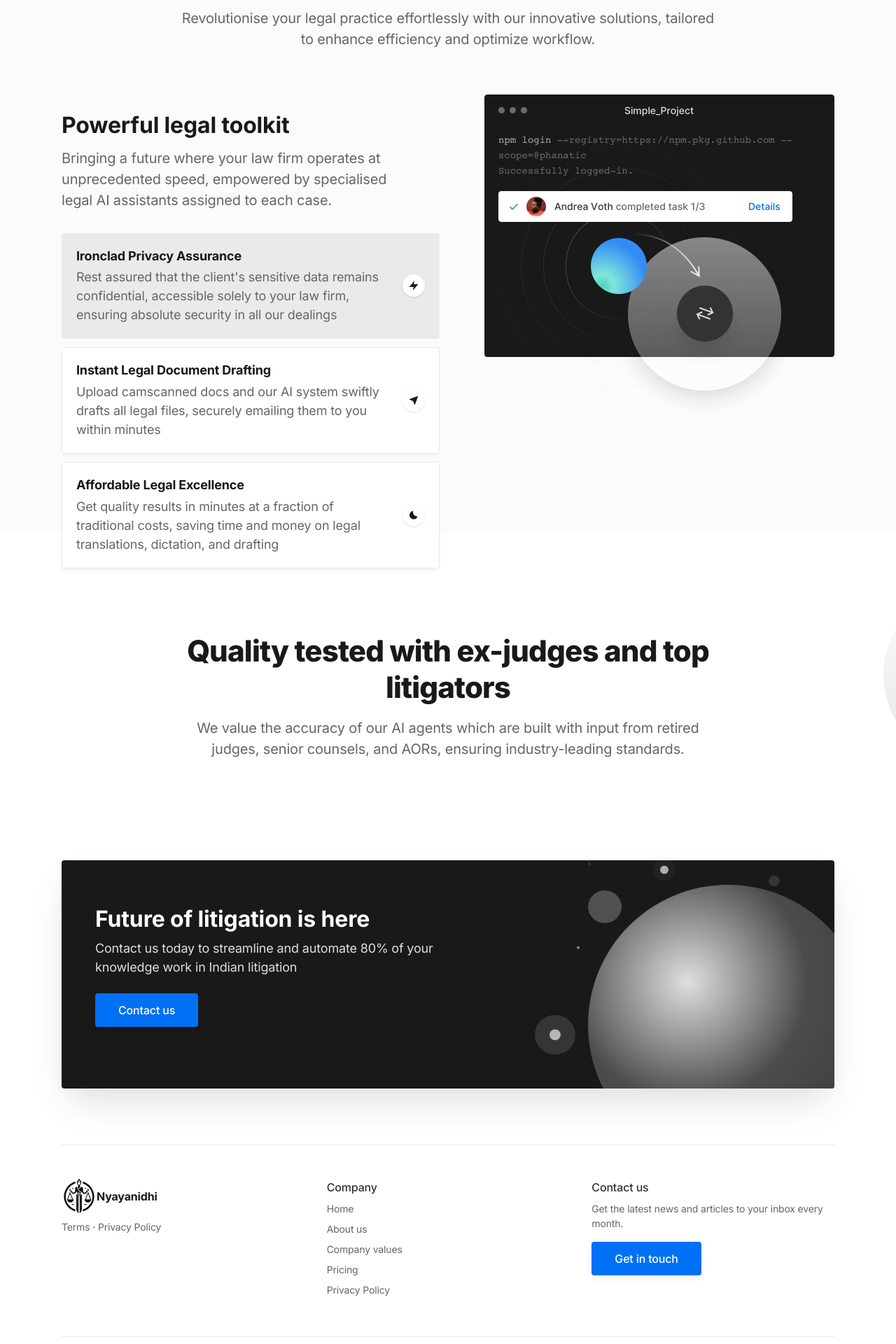
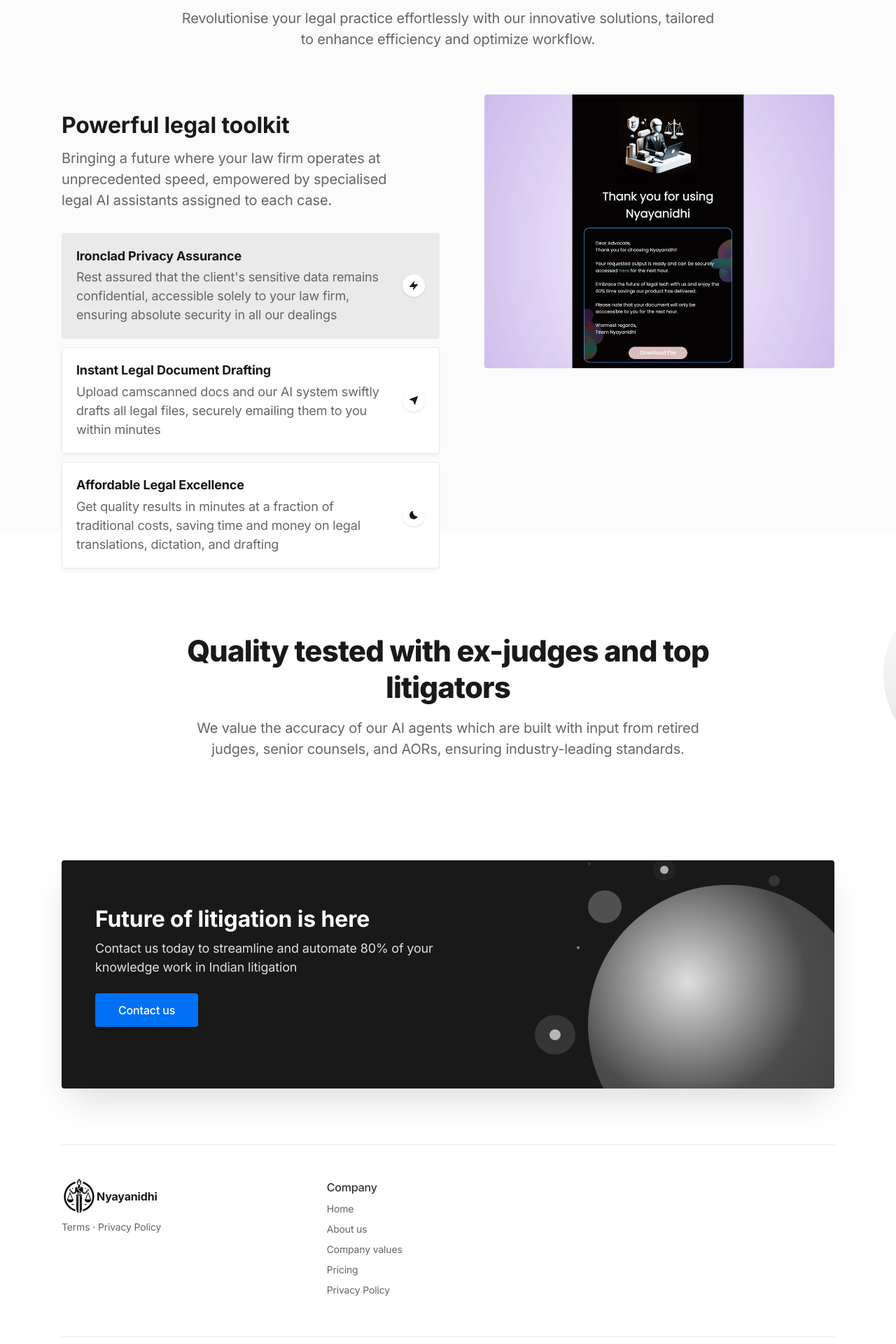
Before and after one commit to nyayanidhi/www, a Next.js app: page / in a window 1280 px wide. Shown: the part 1260-3180 px from the top of the page at 70% size. Built offline with nearby package versions, Linux system fonts and the light colour scheme.

Commit message:
chore: update components
Signed-off-by: Adithya Krishna <aadithya794@gmail.com>

```diff
--- a/components/features.tsx
+++ b/components/features.tsx
@@ -3,7 +3,7 @@
 import { useState, useRef, useEffect } from 'react'
 import { Transition } from '@headlessui/react'
 import Image from 'next/image'
-import FeaturesBg from '@/public/images/features-bg.png'
+import Privacy from '@/public/images/Email.png'
 import FeaturesElement from '@/public/images/features-element.png'
 
 export default function Features() {
@@ -114,8 +114,8 @@ export default function Features() {
                     unmount={false}
                   >
                     <div className="relative inline-flex flex-col">
-                      <Image className="md:max-w-none mx-auto rounded" src={FeaturesBg} width={500} height="462" alt="Features bg" />
-                      <Image className="md:max-w-none absolute w-full left-0 transform animate-float" src={FeaturesElement} width={500} height="44" alt="Element" style={{ top: '30%' }} />
+                      <Image className="md:max-w-none mx-auto rounded" src={Privacy} width={500} height="462" alt="Features bg" />
+                      {/* <Image className="md:max-w-none absolute w-full left-0 transform animate-float" src={FeaturesElement} width={500} height="44" alt="Element" style={{ top: '30%' }} /> */}
                     </div>
                   </Transition>
                   {/* Item 2 */}
@@ -133,8 +133,8 @@ export default function Features() {
                     unmount={false}
                   >
                     <div className="relative inline-flex flex-col">
-                      <Image className="md:max-w-none mx-auto rounded" src={FeaturesBg} width={500} height="462" alt="Features bg" />
-                      <Image className="md:max-w-none absolute w-full left-0 transform animate-float" src={FeaturesElement} width={500} height="44" alt="Element" style={{ top: '30%' }} />
+                      <Image className="md:max-w-none mx-auto rounded" src={Privacy} width={500} height="462" alt="Features bg" />
+                      {/* <Image className="md:max-w-none absolute w-full left-0 transform animate-float" src={FeaturesElement} width={500} height="44" alt="Element" style={{ top: '30%' }} /> */}
                     </div>
                   </Transition>
                   {/* Item 3 */}
@@ -152,8 +152,8 @@ export default function Features() {
                     unmount={false}
                   >
                     <div className="relative inline-flex flex-col">
-                      <Image className="md:max-w-none mx-auto rounded" src={FeaturesBg} width={500} height="462" alt="Features bg" />
-                      <Image className="md:max-w-none absolute w-full left-0 transform animate-float" src={FeaturesElement} width={500} height="44" alt="Element" style={{ top: '30%' }} />
+                      <Image className="md:max-w-none mx-auto rounded" src={Privacy} width={500} height="462" alt="Features bg" />
+                      {/* <Image className="md:max-w-none absolute w-full left-0 transform animate-float" src={FeaturesElement} width={500} height="44" alt="Element" style={{ top: '30%' }} /> */}
                     </div>
                   </Transition>
                 </div>
--- a/components/newsletter.tsx
+++ b/components/newsletter.tsx
@@ -43,7 +43,7 @@ export default function Newsletter() {
                 {/* CTA form */}
                 <form className="w-full lg:w-auto">
                   <div className="flex flex-col sm:flex-row max-w-xs mx-auto sm:max-w-md lg:mx-0">
-                    <a className="btn text-white bg-blue-600 hover:bg-blue-700 shadow" href="#0">Contact us</a>
+                    <a className="btn text-white bg-blue-600 hover:bg-blue-700 shadow" href="mailto:nyayanidhi18@gmail.com">Contact us</a>
                   </div>å
                 </form>
               </div>
--- a/components/ui/footer.tsx
+++ b/components/ui/footer.tsx
@@ -40,7 +40,7 @@ export default function Footer() {
             </ul>
           </div>
 
-          {/* 5th block */}
+          {/* 5th block
           <div className="sm:col-span-6 md:col-span-3 lg:col-span-4">
             <h6 className="text-gray-800 font-medium mb-2">Contact us</h6>
             <p className="text-sm text-gray-600 mb-4">Get the latest news and articles to your inbox every month.</p>
@@ -55,11 +55,11 @@ export default function Footer() {
                     </button>
                   </div>
                   {/* Success message */}
-                  {/* <p className="mt-2 text-green-600 text-sm">Thanks for subscribing!</p> */}
+                  {/* <p className="mt-2 text-green-600 text-sm">Thanks for subscribing!</p>
                 </div>
               </div>
             </form>
-          </div>
+          </div> */}
 
         </div>
 
```
Also changed, not shown: public/images/Email.png (added).
